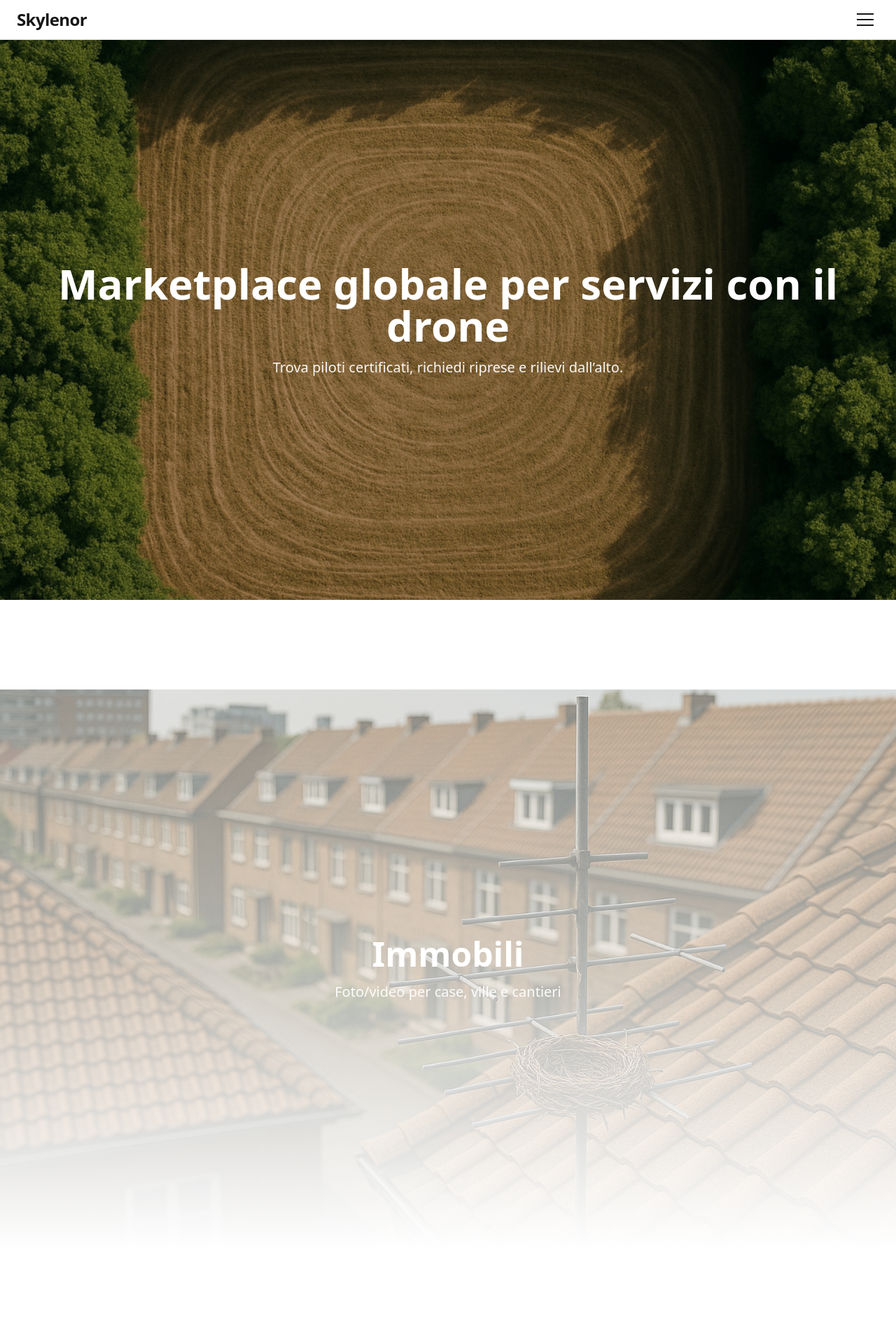
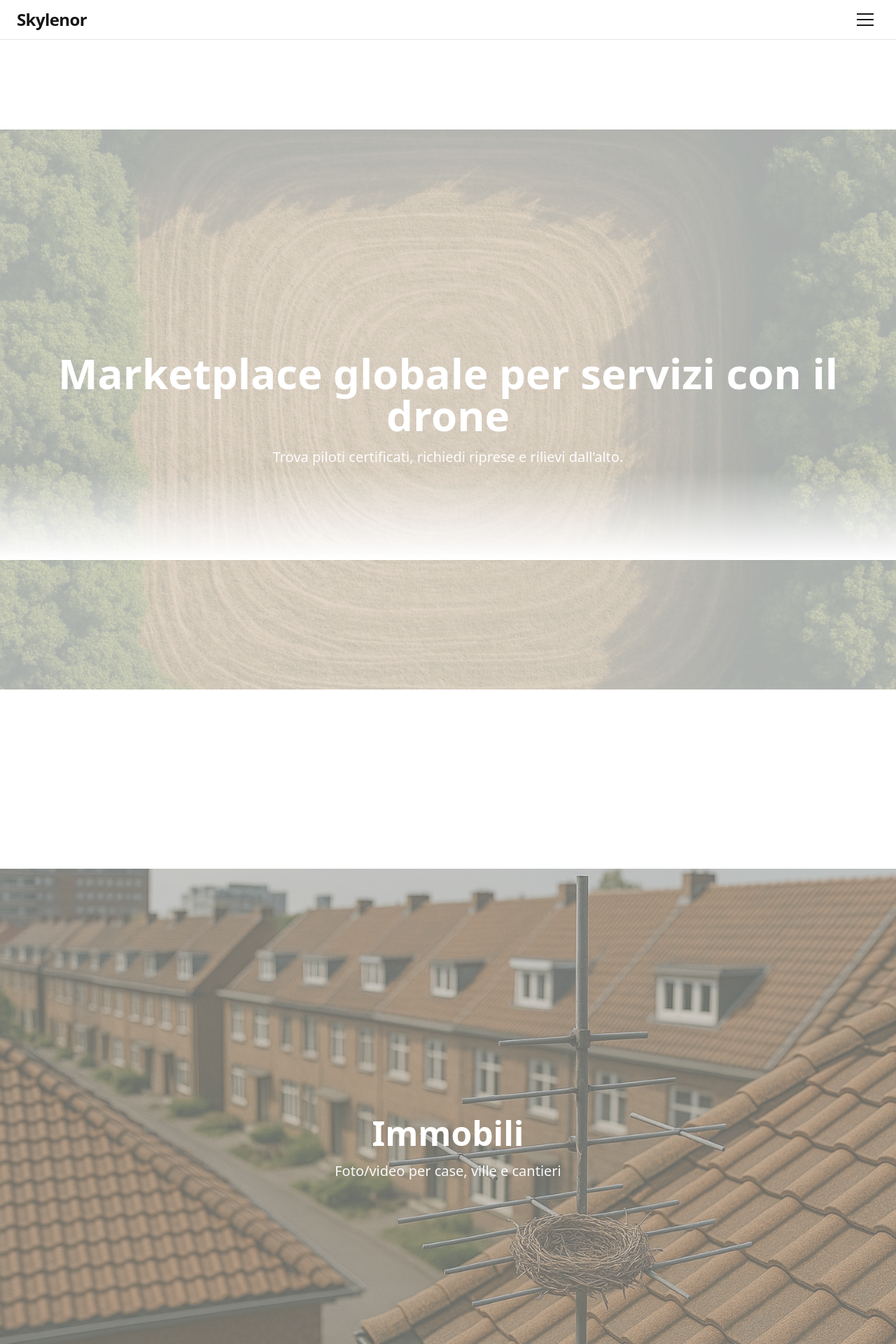
Before and after one commit to alessiomarciano007-prog/skylenor, a Next.js app: page / in a window 1280 px wide. Shown: the top 1920 px of the page at 70% size. Built offline with nearby package versions, Linux system fonts and the light colour scheme.

Commit message:
Update page.tsx

```diff
--- a/app/page.tsx
+++ b/app/page.tsx
@@ -47,7 +47,8 @@ export default function HomePage() {
 
   return (
     <main>
-      {/* HERO (non avvolgiamo in <Section> per non mettere fade in alto) */}
+      {/* HERO con fade dinamico ma senza sfumatura bianca in alto */}
+      <Section disableTopFade>
         <div
           id={hero.id}
           className="relative h-screen flex flex-col items-center justify-center text-white"
@@ -57,7 +58,8 @@ export default function HomePage() {
             backgroundPosition: "center",
           }}
         >
-        <div className="absolute inset-0 bg-black/30" />
+          {/* leggero velo per leggibilità */}
+          <div className="absolute inset-0 bg-black/25" />
           <div className="relative z-10 text-center px-4">
             <h1 className="text-4xl sm:text-6xl font-extrabold leading-tight">
               {hero.title}
@@ -65,8 +67,9 @@ export default function HomePage() {
             <p className="mt-4 text-lg sm:text-xl opacity-95">{hero.subtitle}</p>
           </div>
         </div>
+      </Section>
 
-      {/* SEZIONI successive con fade bianco tra una e l’altra */}
+      {/* Sezioni successive (il fade top/bottom lo aggiunge <Section>) */}
       {rest.map((section) => (
         <Section key={section.id}>
           <div
@@ -78,8 +81,7 @@ export default function HomePage() {
               backgroundPosition: "center",
             }}
           >
-            {/* leggera sfumatura che aiuta la lettura del testo */}
-            <div className="absolute inset-0 bg-gradient-to-b from-transparent via-white/40 to-white" />
+            <div className="absolute inset-0 bg-black/20" />
             <div className="relative z-10 text-center px-4">
               <h2 className="text-4xl sm:text-5xl font-extrabold">{section.title}</h2>
               {section.subtitle && (
@@ -90,7 +92,6 @@ export default function HomePage() {
         </Section>
       ))}
 
-      {/* FORM contatti in fondo */}
       <ContactForm />
     </main>
   );
```
Lines whose indentation alone changed are shown as unchanged.
